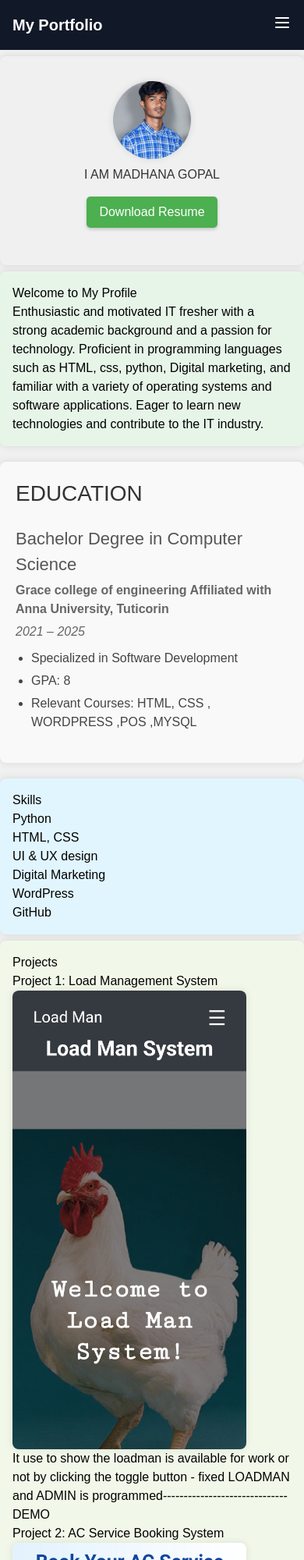
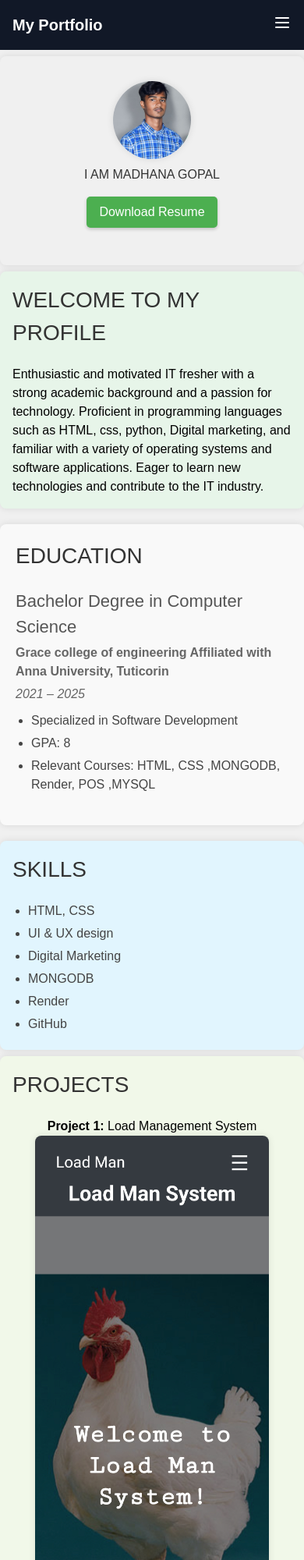
Before and after one commit to Madhanagopal4026/My-portfolio-, a plain HTML site: page index.html in a window 390 px wide. Shown: the top 2000 px of the page at 78% size. Drawn offline with nearby package versions, Linux system fonts and the light colour scheme.

Commit message:
changes made  is resume ,center

```diff
--- a/index.html
+++ b/index.html
@@ -70,6 +70,12 @@
         #home {
             background-color: #e7f5e9;
         }
+        #home h3{
+            font-size: 28px;
+  color: #333;
+  margin-bottom: 20px;
+  text-transform: uppercase;
+        }
 
         #education {
   padding: 20px;
@@ -115,21 +121,69 @@
         #skills {
             background-color: #e1f5fe;
         }
+        #skills ul{
+            list-style-type: disc;
+  margin: 10px 0 0 20px;
+  padding: 0;
+        }
+        #skills ul li{
+            font-size: 16px;
+  color: #444;
+  margin: 5px 0;
+        }
+        #skills h2 {
+            font-size: 28px;
+            color: #333;
+            margin-bottom: 20px;
+            text-transform: uppercase;
+        }
 
         #projects {
             background-color: #f1f8e9;
         }
 
-        #certificates {
+        #projects div{
+            display: flex;
+            flex-direction: column;
+            justify-content: center;
+            align-items: center;
+        }
+        #projects h2 {
+            font-size: 28px;
+  color: #333;
+  margin-bottom: 20px;
+  text-transform: uppercase;
+        }
+        #projects div button{
+            background-color: blue;
+            color: white;
+            height: 40px;
+            width: 140px;
+            border: none;
+            border-radius: 5px;
+        }
+        .certificate-section {
             background-color: #f9fbe7;
             display: flex;
             flex-direction: column;
             justify-content: center;
             align-items: center;
         }
+        #certificates h2{
+            font-size: 28px;
+            color: #333;
+             margin-bottom: 20px;
+            text-transform: uppercase;
+        }
 
         #contact {
             background-color: #ffebee;
+        }
+        #contact h2 {
+            font-size: 28px;
+            color: #333;
+            margin-bottom: 20px;
+            text-transform: uppercase;
         }
 
         .certificate-section {
@@ -238,7 +292,7 @@
     </section>
 
     <section id="home">
-        <h2>Welcome to My Profile</h2>
+        <h3>Welcome to My Profile</h3>
         <p>Enthusiastic and motivated IT fresher with a strong academic background and a passion for technology. Proficient in programming languages such as HTML, css, python, Digital marketing, and familiar with a variety of operating systems and software applications. Eager to learn new technologies and contribute to the IT industry.</p>
     </section>
 
@@ -251,7 +305,7 @@
     <ul>
       <li>Specialized in Software Development </li>
       <li>GPA: 8 </li>
-      <li>Relevant Courses: HTML, CSS , WORDPRESS ,POS ,MYSQL</li>
+      <li>Relevant Courses: HTML, CSS ,MONGODB, Render, POS ,MYSQL</li>
     </ul>
   </div>
 </section>
@@ -260,11 +314,11 @@
     <section id="skills">
         <h2>Skills</h2>
         <ul>
-            <li>Python</li>
             <li>HTML, CSS</li>
             <li>UI & UX design</li>
             <li>Digital Marketing</li>
-            <li>WordPress</li>
+            <li>MONGODB</li>
+            <li>Render</li>
             <li>GitHub</li>
         </ul>
     </section>
@@ -272,18 +326,18 @@
     <section id="projects">
     <h2>Projects</h2>
     <div>
-        <h3>Project 1: Load Management System</h3>
+        <h3><b>Project 1:</b> Load Management System </h3>
         <img src="project1.png" alt="Project 1 Image" style="width:100%; max-width:300px; border-radius:8px; box-shadow:0 0 10px rgba(0,0,0,0.1);">
-        <p>It use to show the loadman is available for work or not by clicking the toggle button - fixed LOADMAN and ADMIN is programmed------------------------------
-         <a  href="https://madhanagopal4026.github.io/Load-management-system-/">DEMO</a></p>
+        <p>It use to show the loadman is available for work or not by clicking the toggle button - fixed LOADMAN and ADMIN is programmed</p>
+         <button><a  href="https://madhanagopal4026.github.io/Load-management-system-/">Redirect to LMS</a></button><br>
     </div>
     <div>
-        <h3>Project 2: AC Service Booking System </h3>
-        <img src="project2.jpg" alt="Project 2 Image" style="width:100%; max-width:300px; border-radius:8px; box-shadow:0 0 10px rgba(0,0,0,0.1);">
-        <p><a href="https://ac-service-booking.onrender.com/">Redirect to project</a></p>
+        <h3><b>Project 2:</b> AC Service Booking System </h3>
+        <img src="project2.jpg" alt="Project 2 Image" style="width:100%; max-width:300px; border-radius:8px; box-shadow:0 0 10px rgba(0,0,0,0.1);"><br>
+        <button><a href="https://ac-service-booking.onrender.com/">Redirect to ACS </a></button><br>
     </div>
     <div>
-        <h3>Project 3: </h3>
+        <h3><b>Project 3:</b> </h3>
         <img src="placeholder3.jpg" alt="Project 3 Image" style="width:100%; max-width:300px; border-radius:8px; box-shadow:0 0 10px rgba(0,0,0,0.1);">
         <p> <a href="#">UPCOMING</a></p>
     </div>
```
